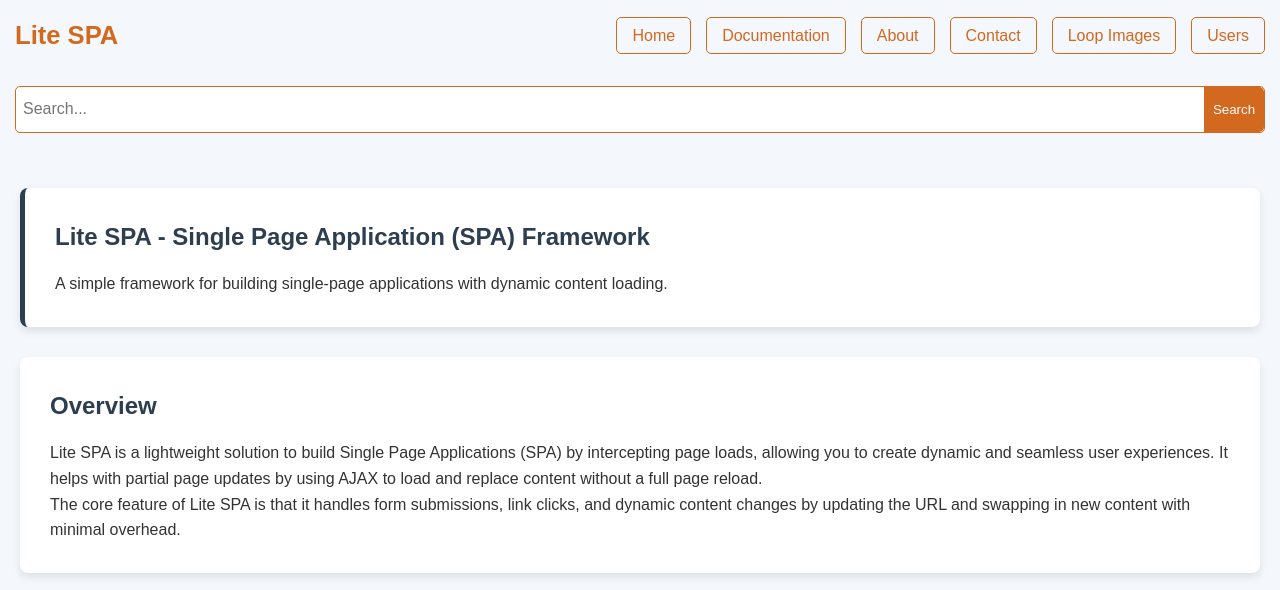
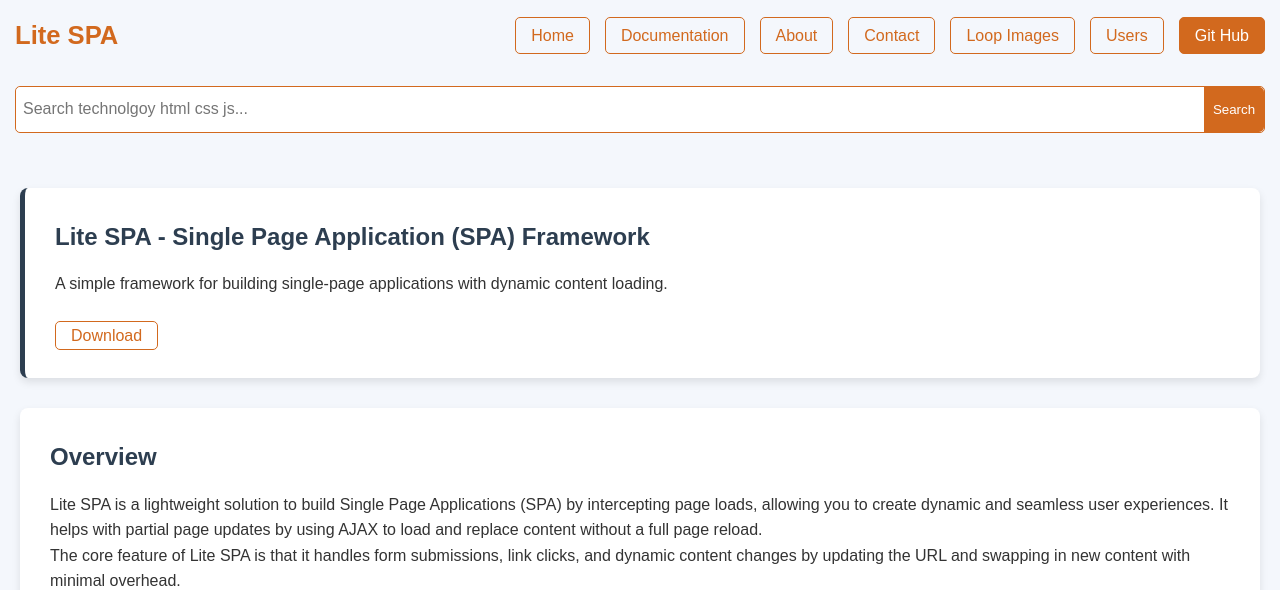
Before and after one commit to ShoaibShokat03/lite-spa, a PHP site: page /docs.php in a window 1280 px wide. Shown: the top 590 px of the page. Run offline with PHP 8.4, Linux system fonts and the light colour scheme.

Commit message:
Added github link

```diff
--- a/_lite_spa/main.js
+++ b/_lite_spa/main.js
@@ -1,8 +1,10 @@
 import LiteSAPHandler from "./LiteSPAHandler.js";
 
-// Example usage
+document.addEventListener("DOMContentLoaded",()=>{
+  // Example usage
 const spa = new LiteSAPHandler({
-  baseUrl: "http://localhost/spa/",
-  rootSelector: ".root",
-  handleForms: true,
+  baseUrl: "http://localhost/spa/",  //your website or app main base url
+  rootSelector: ".root",            // your root element where dynamic pages will be render
+  handleForms: true,               //  Handle form submition with LiteSPA or make it false
 });
+})
--- a/assets/css/styles.css
+++ b/assets/css/styles.css
@@ -95,6 +95,10 @@
      display: flex;
      flex-wrap: wrap;
      gap: 15px;
+ }
+ .nav-link.active{
+    background-color: chocolate;
+    color: white;
  }
 
  .heading {
--- a/contact.php
+++ b/contact.php
@@ -168,6 +168,7 @@
                             <a href="https://wa.me/+923011840378" class="whtsapp" redirect="true" target="_blank">
                                 <span>WhatsApp</span>
                             </a>
+                            <a href="https://github.com/ShoaibShokat03" class="nav-link active">Git Hub</a>
                         </div>
                     </div>
                 </div>
--- a/docs.php
+++ b/docs.php
@@ -76,6 +76,8 @@
                 <div class="section intro">
                     <h1>Lite SPA - Single Page Application (SPA) Framework</h1>
                     <p>A simple framework for building single-page applications with dynamic content loading.</p>
+                    <br>
+                    <p><a href="https://github.com/ShoaibShokat03/lite-spa" download="lite-spa" target="_blank" redirect="true">Download</a> </p>
                 </div>
                 <div class="section">
                     <h2>Overview</h2>
@@ -239,6 +241,8 @@
         </div>
     </div>
 
+    <!-- Lite SPA Script -->
+    <script type="module" main="main" src="./_lite_spa/main.js"></script>
     <script>
         // JavaScript to handle code copying and show success message
         document.querySelectorAll('.copy-btn').forEach(button => {
--- a/index.php
+++ b/index.php
@@ -116,7 +116,7 @@
                             Explore the sections below for a deep dive!
                         </p>
                         <br>
-                        <p><a href="./docs.php">Documentation</a> <a href="./download.php">Download</a></p>
+                        <p><a href="./docs.php">Documentation</a> <a href="https://github.com/ShoaibShokat03/lite-spa" download="lite-spa" target="_blank" redirect="true">Download</a></p>
                     </div>
                 </div>
 
--- a/layouts/header.php
+++ b/layouts/header.php
@@ -9,11 +9,12 @@
         <a href="./contact.php" class="nav-link">Contact</a>
         <a href="./images.php" class="nav-link">Loop Images</a>
         <a href="./users.php" class="nav-link">Users</a>
+        <a href="https://github.com/ShoaibShokat03" class="nav-link active">Git Hub</a>
     </div>
 </div>
 <div class="search-box">
     <form action="./search.php" method="get">
-        <input type="search" placeholder="Search..." name="q" value="<?php echo htmlspecialchars(isset($_GET['q']) ? $_GET['q'] : ''); ?>">
+        <input type="search" placeholder="Search technolgoy html css js..." name="q" value="<?php echo htmlspecialchars(isset($_GET['q']) ? $_GET['q'] : ''); ?>">
         <button type="submit">Search</button>
     </form>
 </div>
```
